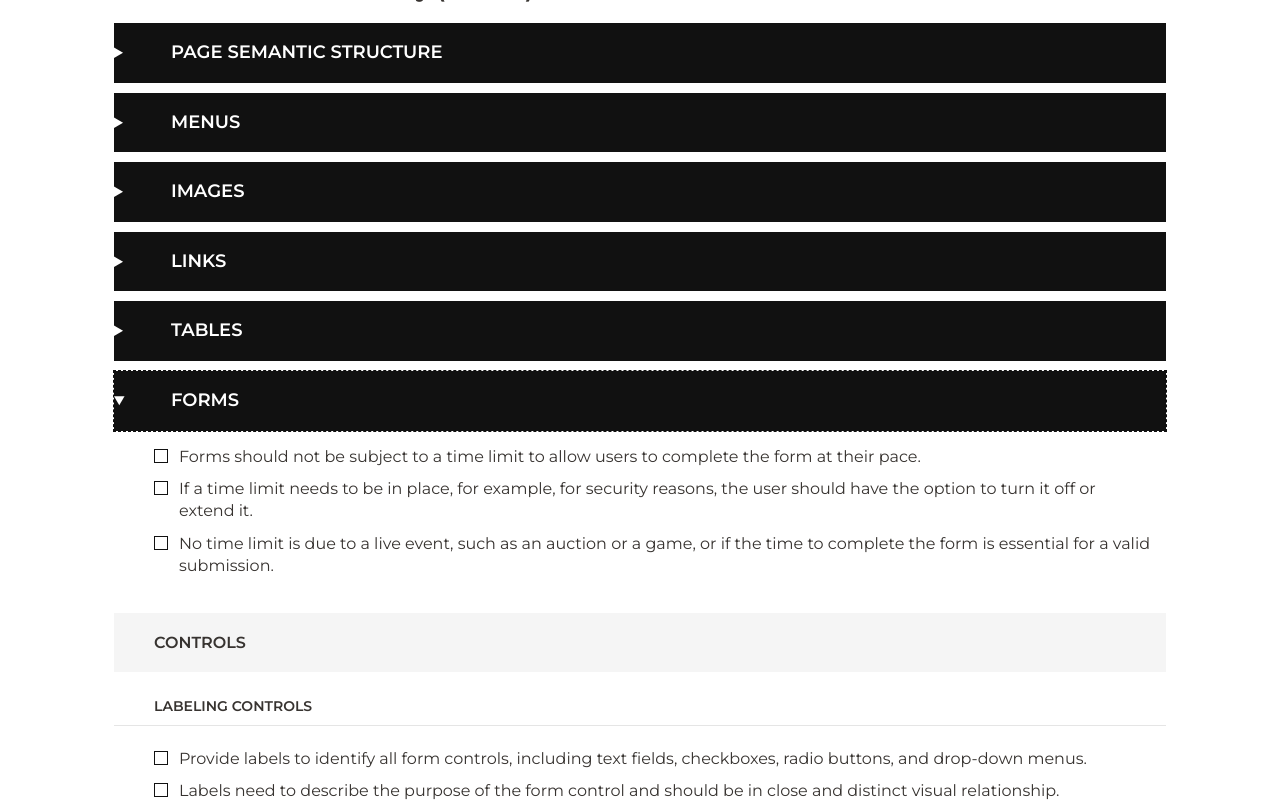
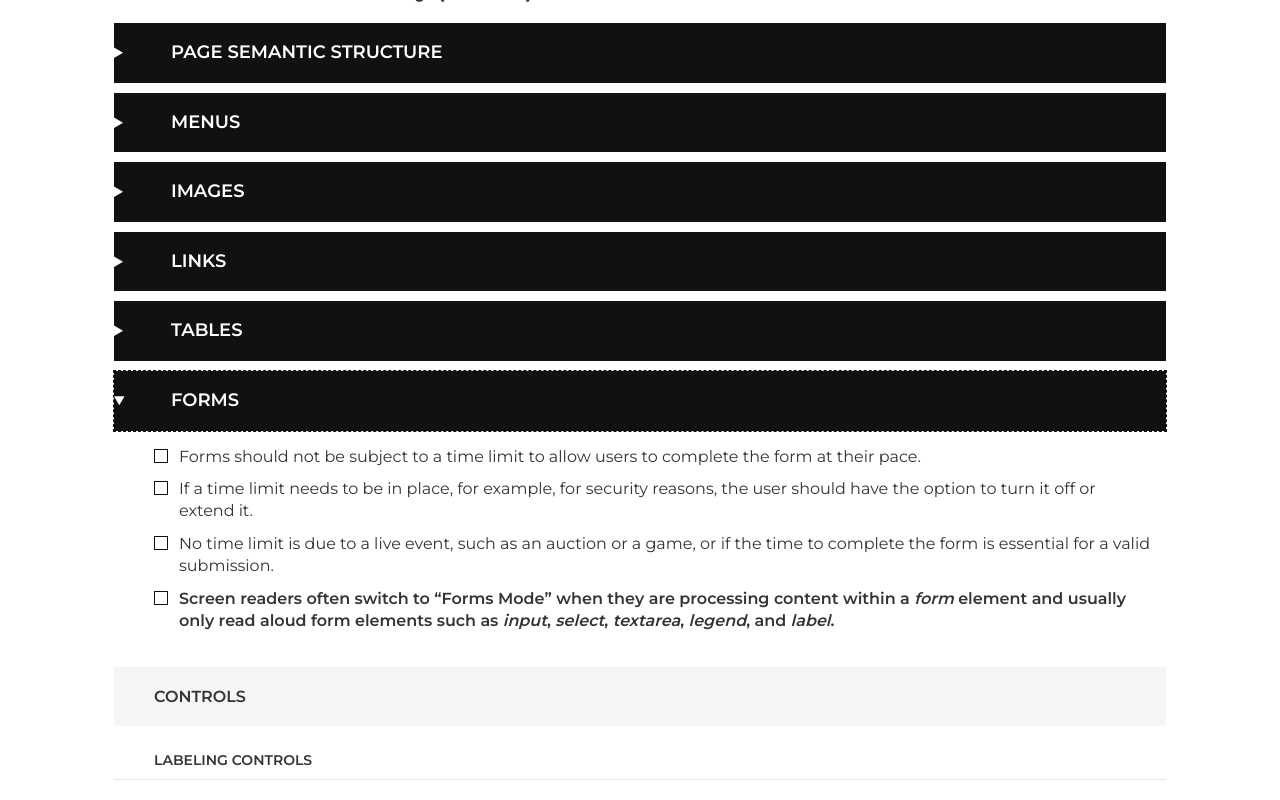
Before and after one commit to k2project/portfolio, a React (Create React App) app: page /checklist in a window 1280 px wide. Both pictures are taken after a click on the heading "FORMS". Shown: the part 636-1436 px from the top of the page. Built offline with nearby package versions, Linux system fonts and the light colour scheme.

Commit message:
checklist page forms

```diff
--- a/src/Checklist/ContentComponents/Forms.js
+++ b/src/Checklist/ContentComponents/Forms.js
@@ -28,6 +28,15 @@ function Forms() {
                         No time limit is due to a live event, such as an auction
                         or a game, or if the time to complete the form is
                         essential for a valid submission.
+                    </ChecklistLiEl>
+                    <ChecklistLiEl id='forms-3'>
+                        <strong>
+                            Screen readers often switch to “Forms Mode” when
+                            they are processing content within a <i>form</i>{' '}
+                            element and usually only read aloud form elements
+                            such as <i>input</i>, <i>select</i>, <i>textarea</i>
+                            , <i>legend</i>, and <i>label</i>.
+                        </strong>
                     </ChecklistLiEl>
                 </ul>
             </section>
@@ -148,6 +157,29 @@ function Forms() {
                     Description, Validation And Notifications
                 </h4>
                 <ul className='checklist__list' aria-labelledby='form-valid'>
+                    <ChecklistLiEl id='form-valid-1'>
+                        Provide instructions to help users understand how to
+                        complete the form and use individual form controls.
+                    </ChecklistLiEl>
+                    <ChecklistLiEl id='form-valid-1'>
+                        {' '}
+                        Providing instructions before the <i>form</i> element
+                        ensures that it is read aloud by screen readers before
+                        it enters into <q>Forms mode</q>.{' '}
+                    </ChecklistLiEl>
+                    <ChecklistLiEl id='form-valid-1'>
+                        Provide relevant instructions within the labels of the
+                        form controls or with <i>aria-labelledby</i> or/and{' '}
+                        <i>aria-describedby</i> attributes.
+                    </ChecklistLiEl>
+                    <ChecklistLiEl id='form-valid-1'>
+                        Do not use <i>placeholder</i> as an alternative to
+                        labels.
+                    </ChecklistLiEl>
+                    <ChecklistLiEl id='form-valid-1'></ChecklistLiEl>
+                    <ChecklistLiEl id='form-valid-1'></ChecklistLiEl>
+                    <ChecklistLiEl id='form-valid-1'></ChecklistLiEl>
+                    <ChecklistLiEl id='form-valid-1'></ChecklistLiEl>
                     <ChecklistLiEl id='form-valid-1'></ChecklistLiEl>
                 </ul>
             </section>
```
